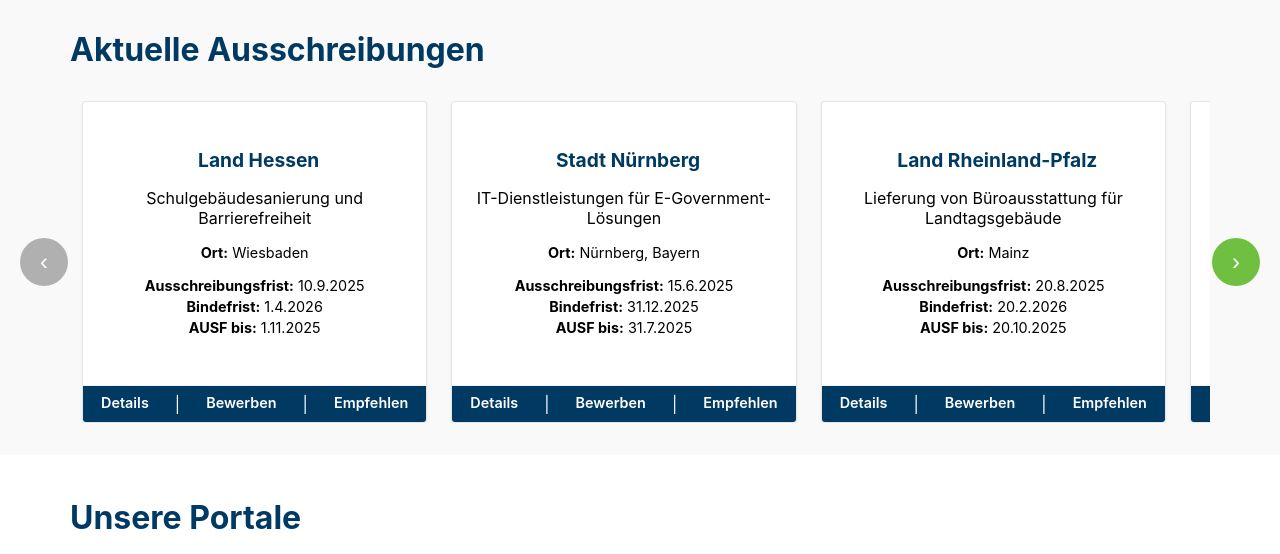
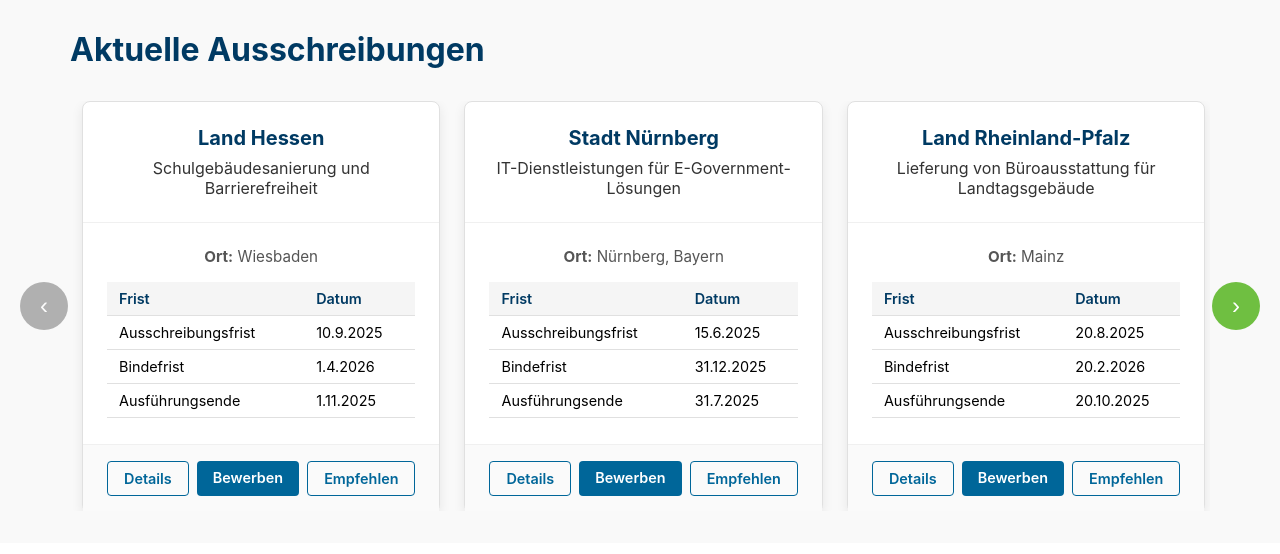
Before and after one commit to capsgit/inlocon_pre, a React (Create React App) app: page / in a window 1280 px wide. Shown: the part 702-1256 px from the top of the page. Built offline with nearby package versions, Linux system fonts and the light colour scheme.

Commit message:
cleanUP 01

```diff
--- a/src/modules/Footer/Footer.css
+++ b/src/modules/Footer/Footer.css
@@ -3,6 +3,7 @@
     color: #fff;
     padding: 3rem 1.5rem 1.5rem;
     font-size: 0.9rem;
+    margin-top: 2rem;
 }
 
 .footer__inner {
--- a/src/modules/Header/Header.css
+++ b/src/modules/Header/Header.css
@@ -94,9 +94,11 @@
 }
 
 .header__profile-btn {
-  background: #003a63;
-  color: white;
-  border: #6fbf41 2px solid;
+  width: 50px;
+  height: 50px;
+  background: #6fbf41;
+  color: #003a63;
+  border: none;
   border-radius: 50%;
   cursor: pointer;
 }
@@ -138,6 +140,11 @@
     height: 70px;
     position: absolute;
     left: 1rem;
+  }
+
+  .header__profile-btn {
+    width: 45px;
+    height: 45px;
   }
 
   .header__toggle {
--- a/src/modules/Header/Header.js
+++ b/src/modules/Header/Header.js
@@ -3,7 +3,7 @@
 import "./Header.css";
 
 const navItems = [
-  { label: "Projektinfo", href: "#projectInformation" },
+  { label: "Services", href: "#services" },
   { label: "Portale", href: "#portals" },
   { label: "Blog", href: "#blog" },
 ];
--- a/src/modules/Offers/Offers.css
+++ b/src/modules/Offers/Offers.css
@@ -114,85 +114,110 @@
 }
 
 /* ————— Offer Card ————— */
-.offer-card {
+.offer-card.corporate {
+    background: #ffffff;
+    border: 1px solid #e0e0e0;
+    border-radius: 8px;
+    box-shadow: 0 4px 12px rgba(0, 0, 0, 0.08);
     display: flex;
     flex-direction: column;
     justify-content: space-between;
-    background: #fff;
-    border-left: 4px solid #6fbf41;
-    border: 1px solid rgba(0, 0, 0, 0.1);
-    border-radius: 4px;
-    box-shadow: 0 2px 4px rgba(0, 0, 0, 0.05);
-    overflow: hidden;
-    height: auto;
-    align-items: center;
-
+    height: 100%;
+    transition: transform 0.3s;
 }
 
-.offer-card__content {
-    padding: 1rem;
-    flex: 1;
-    align-self: center;
-    align-content: center;
+.offer-card.corporate:hover {
+    transform: translateY(-4px);
+}
+
+.offer-card__header {
+    padding: 1.5rem;
+    border-bottom: 1px solid #f0f0f0;
 }
 
 .offer-card__auftraggeber {
-    font-size: 1.2rem;
+    font-size: 1.25rem;
     color: #003a63;
-    margin: 0 0 0 0.5rem;
+    margin: 0 0 0.5rem;
 }
 
 .offer-card__leistung {
     font-size: 1rem;
-    margin-bottom: 1rem;
+    color: #333333;
+    margin: 0;
+}
+
+.offer-card__details {
+    padding: 1.5rem;
+    flex: 1;
 }
 
 .offer-card__ort {
-    font-size: 0.9rem;
-    margin-bottom: 1rem;
-}
-
-.offer-card__fristen {
-    list-style: none;
-    padding: 0;
+    font-size: 0.95rem;
+    color: #555555;
     margin: 0 0 1rem;
 }
 
-.offer-card__fristen li {
-    font-size: 0.9rem;
-    margin-bottom: 0.25rem;
+.offer-card__fristen-table-wrapper {
+    overflow-x: auto;
 }
 
-.offer-card__links {
+.offer-card__fristen-table {
+    width: 100%;
+    border-collapse: collapse;
+    font-size: 0.9rem;
+}
+
+.offer-card__fristen-table th,
+.offer-card__fristen-table td {
+    padding: 0.5rem 0.75rem;
+    text-align: left;
+    border-bottom: 1px solid #e0e0e0;
+}
+
+.offer-card__fristen-table th {
+    background: #f5f5f5;
+    color: #003a63;
+    font-weight: 600;
+}
+
+.offer-card__footer {
+    padding: 1rem 1.5rem;
+    border-top: 1px solid #f0f0f0;
     display: flex;
-    border-top: 1px solid #f0f0f0;
-    padding: 0.5rem;
     gap: 0.5rem;
-    justify-content: space-evenly;
-    width: 100%;
-    background: #003a63;
-    border-radius: 5px;
+    justify-content: flex-end;
+    background: #fafafa;
+}
+
+.btn {
+    text-decoration: none;
+    font-size: 0.9rem;
+    padding: 0.5rem 1rem;
+    border-radius: 4px;
+    font-weight: 600;
+    transition: background 0.2s, color 0.2s;
+}
+
+.btn-primary {
+    background: #006699;
     color: #ffffff;
 }
 
-.offer-card__link {
-    color: #ffffff;
-    text-decoration: none;
-    font-weight: 600;
-    font-size: 0.9rem;
+.btn-primary:hover {
+    background: #005580;
 }
 
-.offer-card__link:hover {
-    color: #6fbf41;
-    text-decoration: none;
+.btn-outline {
+    border: 1px solid #006699;
+    color: #006699;
+    background: transparent;
 }
 
-.offers__grid--mobile ul,
-.offer-card__fristen {
-    margin: 0;
-    padding: 0;
-    list-style: none;
+.btn-outline:hover {
+    background: #e6f2ff;
 }
+
 
 @media (min-width: 768px) {
     .offer-card {
--- a/src/modules/Offers/Offers.js
+++ b/src/modules/Offers/Offers.js
@@ -7,7 +7,6 @@
     (a, b) => new Date(b.fecha) - new Date(a.fecha)
   );
 
-  // Configuración de límite por dispositivo
   const desktopLimit = 8;
   const hasMoreDesktop = sortedOffers.length > desktopLimit;
   const desktopOffers = sortedOffers.slice(0, desktopLimit);
@@ -114,38 +113,58 @@
 };
 
 const OfferCard = ({ offer }) => (
-  <div className="offer-card">
-    <div className="offer-card__content">
+  <div className="offer-card corporate">
+    <div className="offer-card__header">
       <h3 className="offer-card__auftraggeber">{offer.auftraggeber}</h3>
       <p className="offer-card__leistung">{offer.LeistungText}</p>
+    </div>
+
+    <div className="offer-card__details">
       <p className="offer-card__ort">
         <strong>Ort:</strong> {offer.Ausführungsort}
       </p>
-      <ul className="offer-card__fristen">
-        <li>
-          <strong>Ausschreibungsfrist:</strong>{" "}
-          {new Date(offer.Fristen.Angebotsfrist).toLocaleDateString("de-DE")}
-        </li>
-        <li>
-          <strong>Bindefrist:</strong>{" "}
-          {new Date(offer.Fristen.Bindefrist).toLocaleDateString("de-DE")}
-        </li>
-        <li>
-          <strong>AUSF bis:</strong>{" "}
-          {new Date(offer.Ausführungsfrist).toLocaleDateString("de-DE")}
-        </li>
-      </ul>
+      <div className="offer-card__fristen-table-wrapper">
+        <table className="offer-card__fristen-table">
+          <thead>
+            <tr>
+              <th>Frist</th>
+              <th>Datum</th>
+            </tr>
+          </thead>
+          <tbody>
+            <tr>
+              <td>Ausschreibungsfrist</td>
+              <td>
+                {new Date(offer.Fristen.Angebotsfrist).toLocaleDateString(
+                  "de-DE"
+                )}
+              </td>
+            </tr>
+            <tr>
+              <td>Bindefrist</td>
+              <td>
+                {new Date(offer.Fristen.Bindefrist).toLocaleDateString("de-DE")}
+              </td>
+            </tr>
+            <tr>
+              <td>Ausführungsende</td>
+              <td>
+                {new Date(offer.Ausführungsfrist).toLocaleDateString("de-DE")}
+              </td>
+            </tr>
+          </tbody>
+        </table>
+      </div>
     </div>
-    <div className="offer-card__links">
-      <a href="#details" className="offer-card__link">
+
+    <div className="offer-card__footer">
+      <a href="#details" className="btn btn-outline">
         Details
       </a>
-      {"|"}
-      <a href="#bewerben" className="offer-card__link">
+      <a href="#bewerben" className="btn btn-primary">
         Bewerben
       </a>
-      {"|"}
-      <a href="#empfehlen" className="offer-card__link">
+      <a href="#empfehlen" className="btn btn-outline">
         Empfehlen
       </a>
     </div>
--- a/src/modules/Search/SearchSection.css
+++ b/src/modules/Search/SearchSection.css
@@ -110,7 +110,7 @@
     }
 
     .search__subtitle {
-        margin-top: 4rem;
+        margin-top: 1.5rem;
         font-size: 1.2rem;
     }
 }
```
